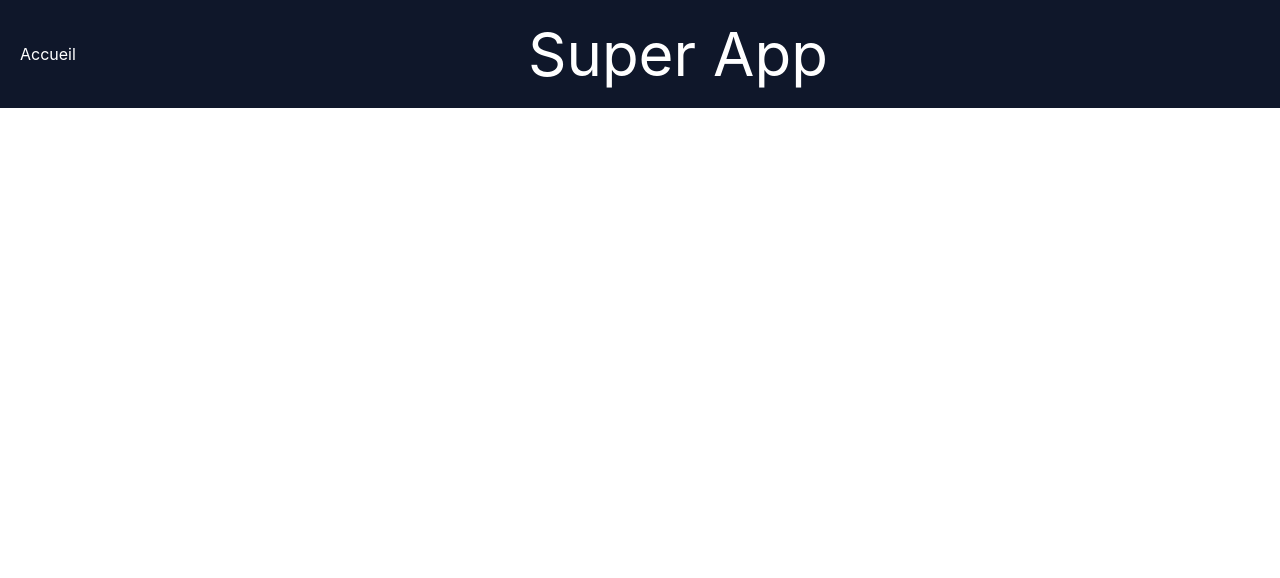
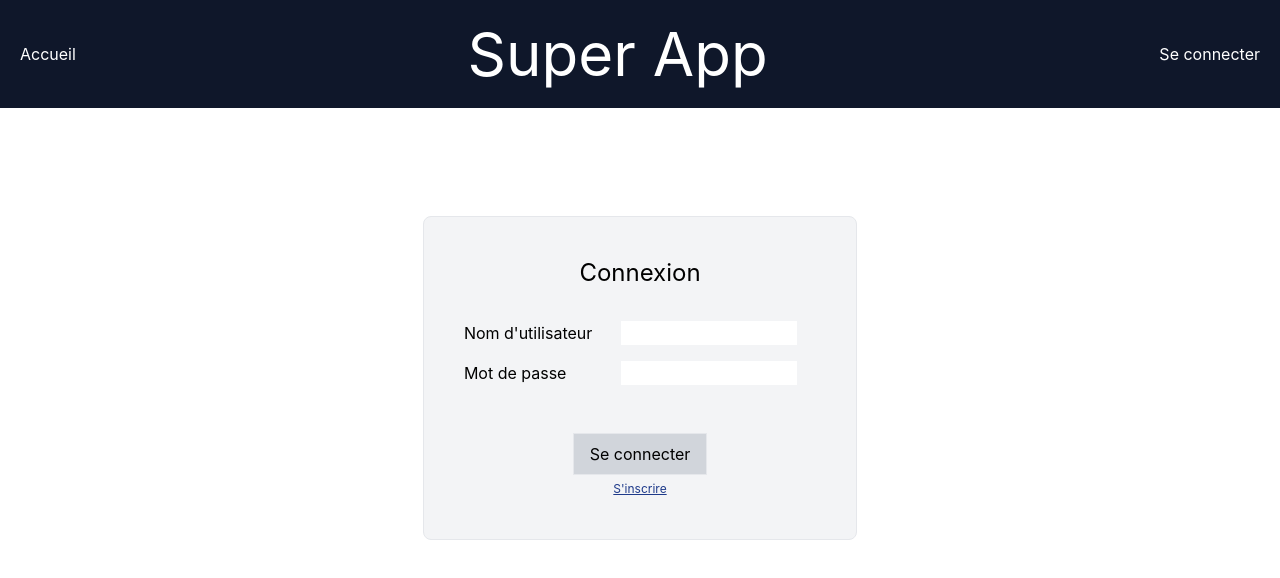
Before and after one commit to AlexisR13/Aggregateur-flux-RSS-vulnerable, a React (Create React App) app in the folder frontend/: page /connexion in a window 1280 px wide. Before the commit this address had no page. Shown: the top 578 px of the page. Built offline with nearby package versions, Linux system fonts and the light colour scheme.

Commit message:
Add a frontend hard-coded sign-in/sign-up feature

```diff
--- a/frontend/package.json
+++ b/frontend/package.json
@@ -7,6 +7,7 @@
     "@testing-library/react": "^13.4.0",
     "@testing-library/user-event": "^13.5.0",
     "axios": "^1.3.4",
+    "js-cookie": "^3.0.1",
     "react": "^18.2.0",
     "react-dom": "^18.2.0",
     "react-router-dom": "^6.9.0",
--- a/frontend/src/App.js
+++ b/frontend/src/App.js
@@ -1,20 +1,32 @@
 import { Link, Route, Routes } from 'react-router-dom';
+import { useState } from 'react';
+import Cookies from 'js-cookie';
+import SignInPage from './page/SignInPage';
+import SignUpPage from './page/SignUpPage';
 import ArticleDetailsPage from './page/ArticleDetailsPage';
 import FeedDetailsPage from './page/FeedDetailsPage';
 import HomePage from './page/HomePage';
 
 function App() {
+  const [authToken, setAuthToken] = useState(Cookies.get('username'))
+  console.log(authToken)
 
   return (
     <div>
-      <header className='fixed w-full bg-slate-900 text-center text-white text-6xl flex justify-between items-center py-6'>
-        <Link to='' className='text-base pl-5'>Accueil</Link>
-        <h1>Super App</h1>
-        <p></p>
+      <header className='fixed w-full px-5 py-6 bg-slate-900 text-center text-white flex justify-between items-center'>
+        <Link to=''>Accueil</Link>
+        <h1 className='text-6xl'>Super App</h1>
+        { /* Check cookie value to see if user is authenticated or not */
+          authToken ?
+          <button onClick={() => {Cookies.remove('username'); setAuthToken(undefined)}}>Se déconnecter</button> :
+          <Link to='connexion'>Se connecter</Link>
+        }
       </header>
       <div className='pt-44 mx-32'>
         <Routes>
           <Route path='/' element={<HomePage/>}/>
+          <Route path='/connexion/' element={<SignInPage setAuthToken={setAuthToken}/>}/>
+          <Route path='/inscription/' element={<SignUpPage/>}/>
           <Route path='/feed/:feedName' element={<FeedDetailsPage/>}/>
           <Route path='/article/' element={<ArticleDetailsPage/>}/>
         </Routes>
--- /dev/null
+++ b/frontend/src/components/SignForm.jsx
@@ -0,0 +1,71 @@
+import { Link } from "react-router-dom";
+
+/*
+Props :
+- title
+- username
+- setUsername
+- password
+- setPassword
+- submitButtonText
+- handleSubmit
+- error
+- errorMessage
+- alternateActionText
+- alternateActionUrl
+*/
+export default function SignForm(props) {
+    // Handling the username change
+    function handleUsername(e) {
+        props.setUsername(e.target.value);
+    };
+
+    // Handling the password change
+    function handlePassword(e) {
+        props.setPassword(e.target.value);
+    };
+
+    // Showing error message if error is true
+    function ErrorMessage() {
+        return (
+            <div className="bg-red-400 px-3 py-1 mb-4" style={{display: props.error ? '' : 'none'}}>
+                <h1>{props.errorMessage}</h1>
+            </div>
+        );
+    };
+
+    return (
+        <div className="mt-10 p-10 w-min m-auto bg-gray-100 border rounded-lg flex flex-col items-center">
+            <div>
+                <h1 className='text-2xl mb-4'>{props.title}</h1>
+            </div>
+
+            {/* Calling to the methods */}
+            <div className="text-center">
+                <ErrorMessage/>
+            </div>
+
+            <form>
+                {/* Labels and inputs for form data */}
+                <div className='grid grid-cols-[40%_50%] gap-4 mt-4'>
+                    <label>Nom d'utilisateur</label>
+                    <input onChange={handleUsername} value={props.username} type="text" />
+
+                    <label>Mot de passe</label>
+                    <input onChange={handlePassword} value={props.password} type="password" />
+                </div>
+
+                <div className="mt-12 text-center">
+                    <button onClick={props.handleSubmit}
+                        className="px-4 py-2 border bg-gray-300"
+                        type="submit">
+                        {props.submitButtonText}
+                    </button><br/>
+                    <Link to={props.alternateActionUrl} className="text-xs text-blue-900 underline">
+                        {props.alternateActionText}
+                    </Link>
+                </div>
+            </form>
+        </div>
+    );
+}
--- /dev/null
+++ b/frontend/src/page/SignInPage.jsx
@@ -0,0 +1,46 @@
+import { useState } from 'react';
+import Cookies from 'js-cookie';
+import { Navigate } from 'react-router-dom';
+import SignForm from '../components/SignForm';
+
+export default function SignInPage(props) {
+    // States for registration
+    const [username, setUsername] = useState('');
+    const [password, setPassword] = useState('');
+
+    // States for checking the errors
+    const [error, setError] = useState(false);
+
+    // Handling the form submission
+    function handleSubmit(e) {
+        e.preventDefault();
+        if (username === 'admin' && password === 'admin') {
+            setError(false);
+            Cookies.set('username', 'admin');
+            props.setAuthToken(Cookies.get('username'));
+        } else {
+            setError(true);
+        }
+    };
+
+    // If user is already connected, just redirect them
+    if (Cookies.get('username')) {
+        return <Navigate replace to='/'/>
+    }
+
+    return (
+        <SignForm
+            title='Connexion'
+            username={username}
+            setUsername={setUsername}
+            password={password}
+            setPassword={setPassword}
+            submitButtonText='Se connecter'
+            handleSubmit={handleSubmit}
+            error={error}
+            errorMessage='Identifiants invalides !'
+            alternateActionText="S'inscrire"
+            alternateActionUrl='/inscription'
+        />
+    );
+}
--- /dev/null
+++ b/frontend/src/page/SignUpPage.jsx
@@ -0,0 +1,45 @@
+import { useState } from 'react';
+import Cookies from 'js-cookie';
+import { Navigate } from 'react-router-dom';
+import SignForm from '../components/SignForm';
+
+export default function SignUpPage() {
+    // States for registration
+    const [username, setUsername] = useState('');
+    const [password, setPassword] = useState('');
+
+    // States for checking the errors
+    const [error, setError] = useState(false);
+
+    // Handling the form submission
+    function handleSubmit(e) {
+        e.preventDefault();
+        if (1==2) {
+            // Do stuff here
+            setError(false);
+        } else {
+            setError(true);
+        }
+    };
+
+    // If user is already connected, just redirect them
+    if (Cookies.get('username')) {
+        return <Navigate replace to='/'/>
+    }
+
+    return (
+        <SignForm
+            title='Inscription'
+            username={username}
+            setUsername={setUsername}
+            password={password}
+            setPassword={setPassword}
+            submitButtonText="S'inscrire"
+            handleSubmit={handleSubmit}
+            error={error}
+            errorMessage='Une erreur est survenue. Veuillez réessayer ultérieurement.'
+            alternateActionText='Se connecter'
+            alternateActionUrl='/connexion'
+        />
+    );
+}
```
Also changed, not shown: 1 other file (tests, documents, lock files or other folders).
